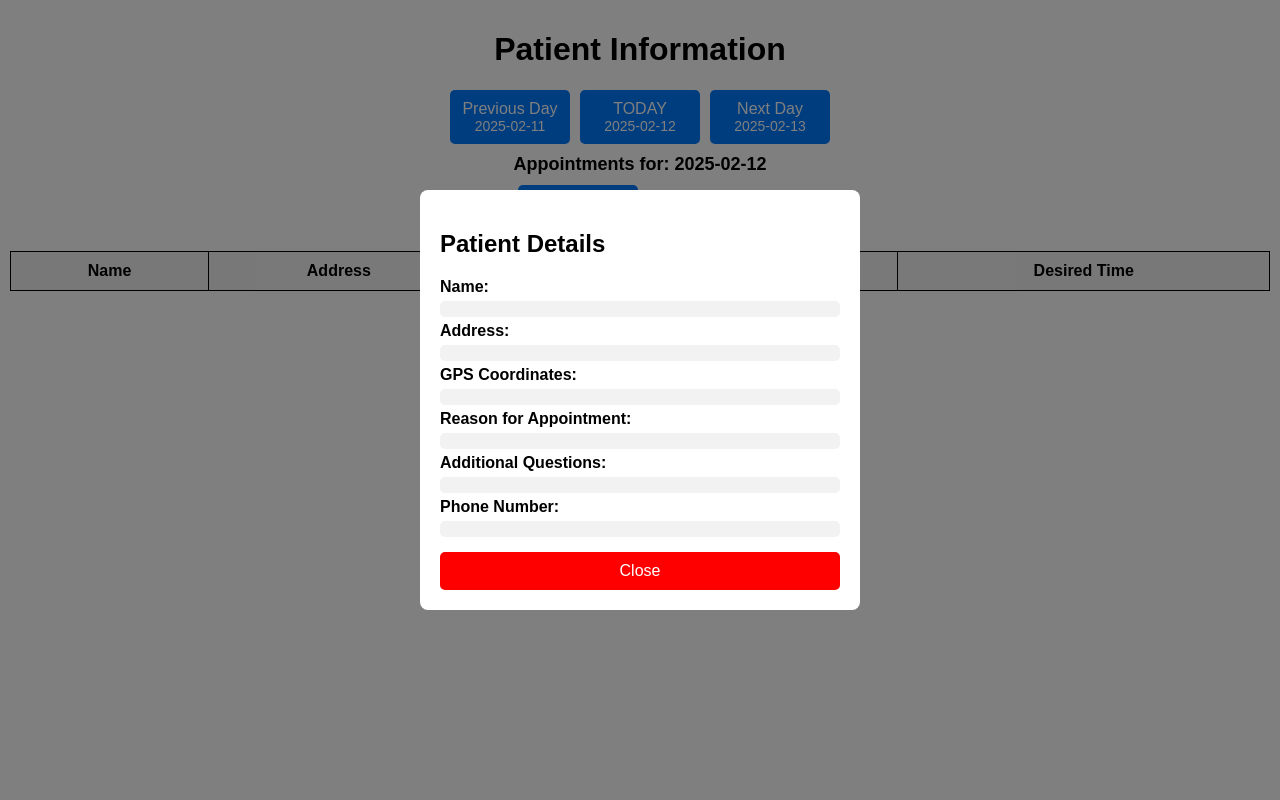
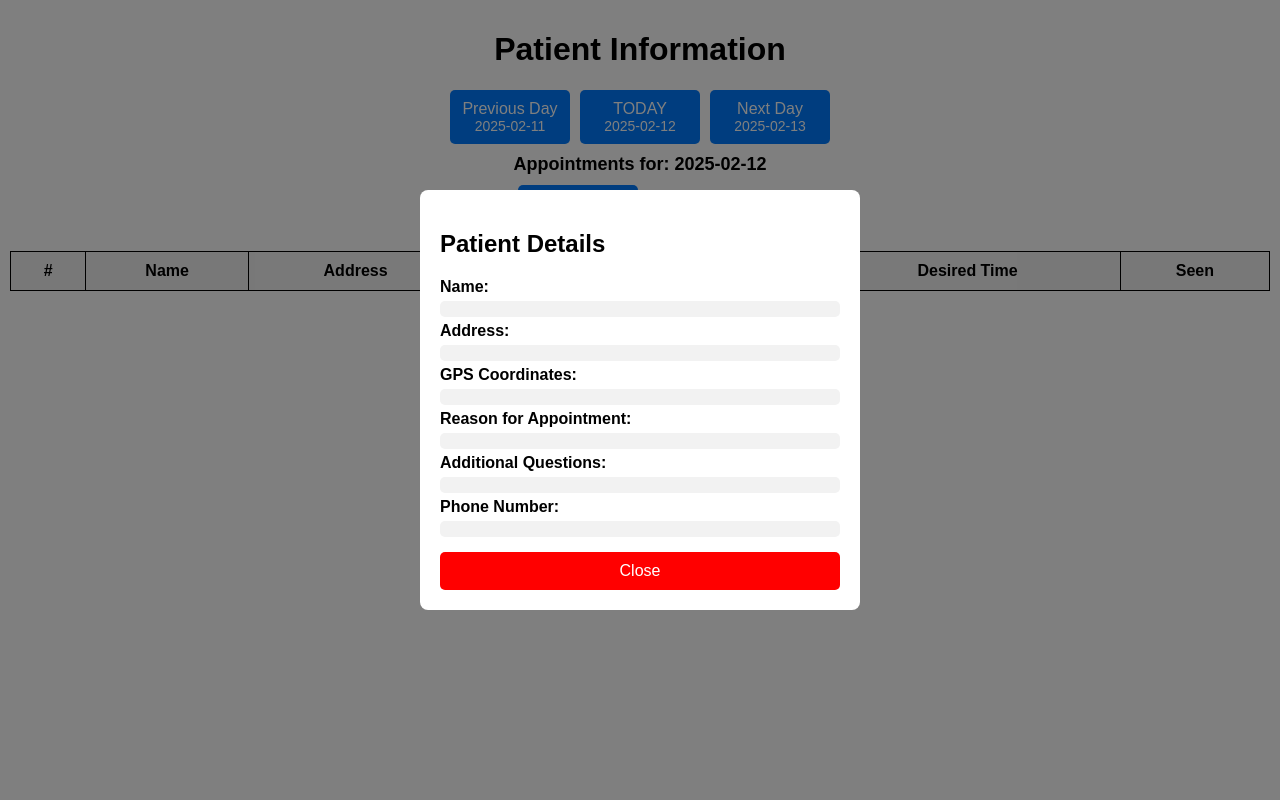
Before and after one commit to jruwet92/medAIssit, a Python web app: template templates/frontend.html in a window 1280 px wide. Run offline with Jinja, Linux system fonts and the light colour scheme; the template is opened without the code that fills it, so the values that code supplies are empty.

Commit message:
Update frontend.html

```diff
--- a/templates/frontend.html
+++ b/templates/frontend.html
@@ -29,6 +29,26 @@
             border-radius: 5px;
             cursor: pointer;
         }
+
+        .seen-row {
+    background-color: #d3d3d3;  /* Light gray */
+    color: #555;               /* Darken text */
+}
+
+.toggle-btn {
+    padding: 5px 10px;
+    font-size: 14px;
+    border: none;
+    border-radius: 5px;
+    cursor: pointer;
+    background-color: #28a745;
+    color: white;
+}
+
+.toggle-btn:hover {
+    background-color: #218838;
+}
+
 
         button:hover {
             background-color: #0056b3;
@@ -143,6 +163,7 @@
         </button>
     </div>
 
+
     <!-- Displayed Date -->
     <div id="displayedDate"></div>
 
@@ -154,14 +175,17 @@
    <table>
     <thead>
         <tr>
+            <th>#</th>
             <th>Name</th>
             <th>Address</th>
             <th>Time of the Call</th>
             <th>Desired Time</th>
+            <th>Seen</th>  <!-- New Column -->
         </tr>
     </thead>
     <tbody id="patientTableBody"></tbody>
 </table>
+
 
     <!-- Pop-up Modal -->
     <div id="patientModal" class="modal">
@@ -232,17 +256,23 @@
     const tableBody = document.getElementById('patientTableBody');
 
     tableBody.innerHTML = patients.map((p, index) =>
-        `<tr onclick="openPatientModal(${index})">
-            <td>${index + 1}</td>  <!-- Show the optimized order -->
+        `<tr id="row-${p.id}" class="${p.seen ? 'seen-row' : ''}">
+            <td>${index + 1}</td>
             <td>${p.name}</td>
             <td>${p.address}</td>
+            <td>${p.call_time || 'N/A'}</td>
             <td>${p.desired_time}</td>
+            <td>
+                <button class="toggle-btn" onclick="toggleSeen(${p.id})">
+                    ${p.seen ? '✔ Seen' : 'Mark as Seen'}
+                </button>
+            </td>
         </tr>`
     ).join('');
 
-    // Store patients for modal reference
     window.patientList = patients;
 }
+
 
         async function addPatient(newPatientData) {
     const response = await fetch('/api/patients', {
@@ -257,6 +287,28 @@
         console.error("Failed to add patient");
     }
 }
+
+
+        async function toggleSeen(patientId) {
+    const response = await fetch(`/api/patients/${patientId}/seen`, { method: 'PUT' });
+
+    if (response.ok) {
+        const data = await response.json();
+        const row = document.getElementById(`row-${patientId}`);
+        const button = row.querySelector(".toggle-btn");
+
+        if (data.seen) {
+            row.classList.add("seen-row");
+            button.textContent = "✔ Seen";
+        } else {
+            row.classList.remove("seen-row");
+            button.textContent = "Mark as Seen";
+        }
+    } else {
+        console.error("Failed to update patient status");
+    }
+}
+
 
         function openPatientModal(index) {
             selectedPatient = window.patientList[index];
```
Lines whose indentation alone changed are shown as unchanged.
